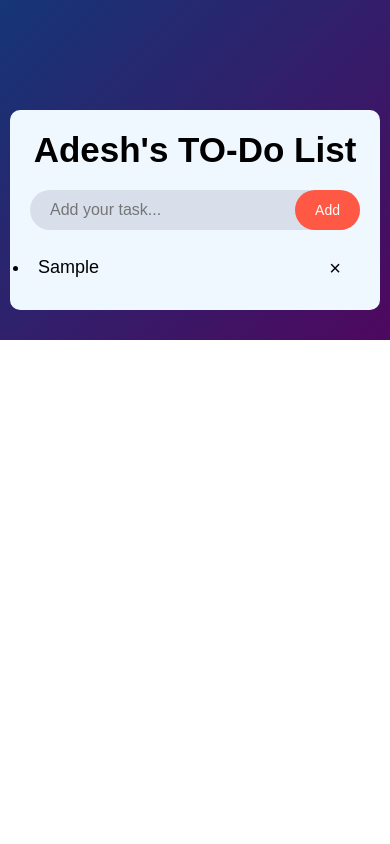
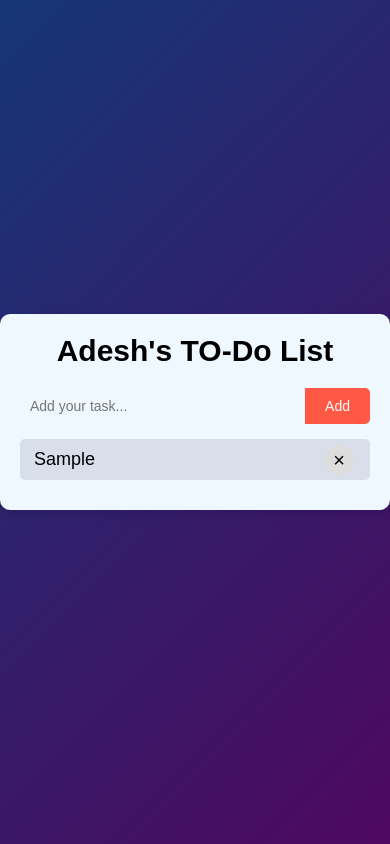
Before and after one commit to adesh-99/To-Do_List, a plain HTML site: page index.html in a window 390 px wide. Both pictures are taken after typing "Sample" into the empty fields and a click on the button "Add". Drawn offline with Linux system fonts and the light colour scheme.

Commit message:
responsiveness added

```diff
--- a/style.css
+++ b/style.css
@@ -6,7 +6,7 @@
 }
 
 .container {
-    height: 100%;
+    height: 100vh;
     width: 100%;
     padding: 10px;
     background: linear-gradient(135deg, #153677, #4e085f);
@@ -18,26 +18,22 @@
 .todo-app {
     width: 100%;
     max-width: 540px;
-    margin: 100px auto 50px;
     background-color: aliceblue;
     padding: 30px;
     border-radius: 10px;
     margin-bottom: 20px;
+    box-shadow: 0 4px 8px rgba(0, 0, 0, 0.1); /* Added shadow for better visibility */
 }
 
 .todo-app h2 {
+    margin-bottom: 20px;
     font-size: 35px;
-    margin-bottom: 20px;
-    text-align: center;
+    text-align: center; /* Center align the heading */
 }
 
 .row {
     display: flex;
     align-items: center;
-    justify-content: space-between;
-    background: #d8dfeb;
-    border-radius: 30px;
-    padding-left: 20px;
     margin-bottom: 15px;
 }
 
@@ -48,17 +44,18 @@ input {
     background: transparent;
     padding: 10px;
     font-size: 16px;
+    border-radius: 5px 0 0 5px; /* Rounded left corners */
 }
 
 button {
     border: none;
     outline: none;
-    padding: 16px 30px;
+    padding: 12px 24px;
     background: #ff5945;
     color: #fff;
     font-size: 16px;
     cursor: pointer;
-    border-radius: 30px;
+    border-radius: 0 5px 5px 0; /* Rounded right corners */
 }
 
 ul {
@@ -66,11 +63,15 @@ ul {
 }
 
 ul li {
-    position: relative;
+    list-style: none;
     font-size: 22px;
-    padding: 12px 8px;
+    padding: 12px 16px;
     user-select: none;
     cursor: pointer;
+    position: relative;
+    border-radius: 5px;
+    margin-bottom: 10px;
+    background-color: #d8dfeb; /* Light background color */
 }
 
 ul li.checked {
@@ -80,37 +81,45 @@ ul li.checked {
 
 ul li span {
     position: absolute;
-    right: 10px;
+    right: 16px;
     top: 50%;
     transform: translateY(-50%);
     width: 30px;
     height: 30px;
     font-size: 20px;
-    color: #000000;
+    color: #000;
     text-align: center;
     line-height: 30px;
     border-radius: 50%;
+    background-color: #ddd; /* Light gray background for delete button */
+    cursor: pointer;
 }
 
-ul li span:hover {
-    background: #d8dfeb;
-}
-
-@media only screen and (max-width: 600px) {
+@media (max-width: 600px) {
     .todo-app {
         padding: 20px;
     }
 
-    .row {
-        padding-left: 10px;
+    .todo-app h2 {
+        font-size: 30px;
+    }
+
+    input {
+        padding: 10px;
+        font-size: 14px;
     }
 
     button {
-        padding: 12px 20px;
+        padding: 10px 20px;
         font-size: 14px;
     }
 
     ul li {
         font-size: 18px;
+        padding: 10px 14px;
+    }
+
+    .container {
+        padding: 0;
     }
 }
```
